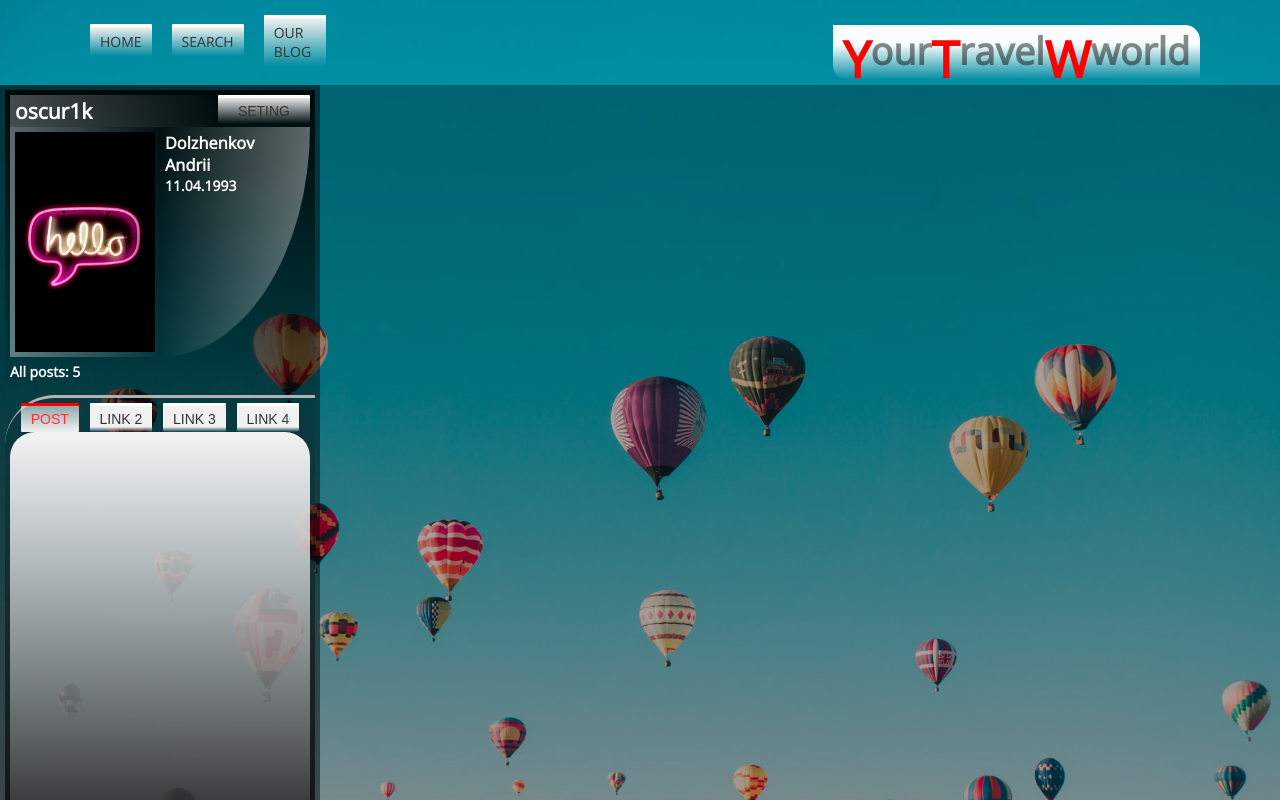
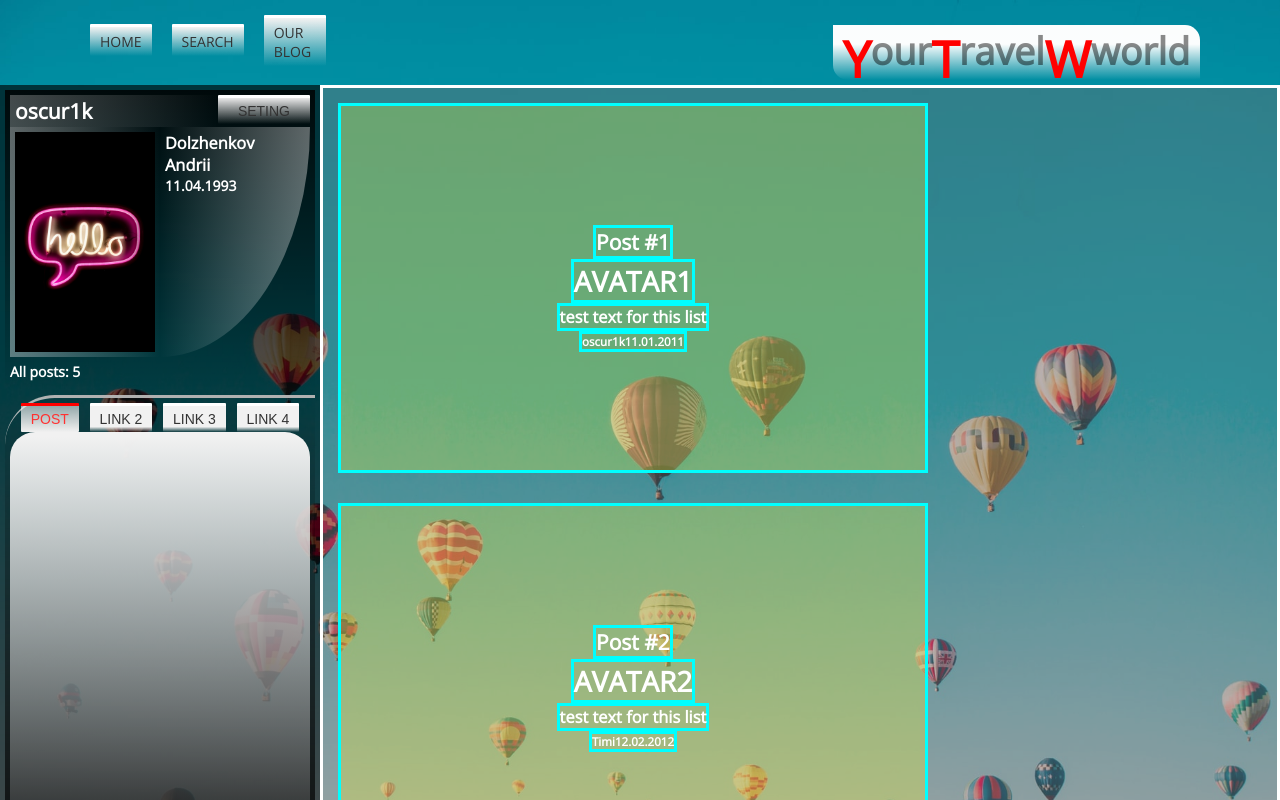
Before and after one commit to Dolzhenkov-Andrii/app_, a React (Create React App) app: page / in a window 1280 px wide. Shown: the top 800 px of the page. Built offline with nearby package versions, Linux system fonts and the light colour scheme.

Commit message:
Post List

```diff
--- a/src/components/Home.js
+++ b/src/components/Home.js
@@ -1,4 +1,5 @@
 import React from "react";
+import PostList from "./PostList";
 import Singin from "./Singin";
 
 
@@ -47,7 +48,7 @@ function Home() {
                     </div>
                 </div>
                 <div className="main">
-
+                    <PostList/>
                 </div>
             </div>
         </body>
--- /dev/null
+++ b/src/components/Post.js
@@ -0,0 +1,25 @@
+import React from "react";
+import "../css/postList.css"
+
+
+function Post(props) {
+    return (
+        <div className="containerPost">
+            <div className="postTitle">
+                <h2>{props.post.title}</h2>
+            </div>
+            <div className="postImg">
+                <h1>{props.post.photo}</h1>
+            </div>
+            <div className="postText">
+                <h3>{props.post.text}</h3>
+            </div>
+            <div className="postInfo">
+                <h5>{props.post.username}</h5>
+                <h5>{props.post.creation_date}</h5>
+            </div>
+        </div>
+    )
+}
+
+export default Post;
--- /dev/null
+++ b/src/components/PostList.js
@@ -0,0 +1,24 @@
+import React from "react";
+import "../css/postList.css"
+import Post from "./Post";
+
+
+let postJson1 = {id: '1', title: 'Post #1', creation_date: '11.01.2011', text:' test text for this list', photo: 'AVATAR1', username: 'oscur1k'}
+let postJson2 = {id: '2', title: 'Post #2', creation_date: '12.02.2012', text:' test text for this list', photo: 'AVATAR2', username: 'Timi'}
+let postJson3 = {id: '3', title: 'Post #3', creation_date: '13.03.2013', text:' test text for this list', photo: 'AVATAR3', username: '2hp'}
+let postJson4 = {id: '4', title: 'Post #4', creation_date: '14.04.2014', text:' test text for this list', photo: 'AVATAR4', username: 'Alex'}
+// let postJson5 = {id: '5', title: 'Post #5', creation_date: '15.05.2015', text:' test text for this list', photo: 'AVATAR5'}
+function PostList() {
+
+    return (
+        <div className="containerPostList">
+            <Post post={postJson1}/>
+            <Post post={postJson2}/>
+            <Post post={postJson3}/>
+            <Post post={postJson4}/>
+            {/* <Post post={postJson5}/> */}
+        </div>
+    )
+}
+
+export default PostList;
--- /dev/null
+++ b/src/css/postList.css
@@ -0,0 +1,45 @@
+
+.containerPostList {
+    height: 100%;
+    width: 100%;
+    border: solid;
+    border-color: #ffffff;
+    background-color: rgba(255, 255, 255, 0.185);
+    display: flex;
+    justify-content: space-between;
+    flex-wrap: wrap;
+}
+
+.containerPost {
+    margin: 15px;
+    padding: 5px;
+    height: 370px;
+    width: 590px;
+    border: solid;
+    border-color: #00ffff;
+    background-color: rgba(252, 255, 46, 0.281);
+    display: flex;
+    justify-content: center;
+    flex-direction: column;
+    align-items: center;
+}
+
+.postTitle{
+    border: solid;
+    border-color: #00ffff;
+}
+.postImg{
+    border: solid;
+    border-color: #00ffff;
+}
+.postText{
+    border: solid;
+    border-color: #00ffff;
+}
+.postInfo{
+    display: flex;
+    justify-content: space-between;
+
+    border: solid;
+    border-color: #00ffff;
+}
--- a/src/css/style.css
+++ b/src/css/style.css
@@ -153,9 +153,6 @@ ul, li {
     justify-content: space-evenly;
 }
 .userMenuLink{
-
-}
-.userMenuLink{
     color: rgb(51, 51, 51); /*Цвет шрифта для ссылок*/
     text-decoration: none; /*Убирает подчеркивание под ссылками*/
     transition: .2s linear; /*Плавный переход 0.1сек. к стилю ,     nav_link:hover */
```
